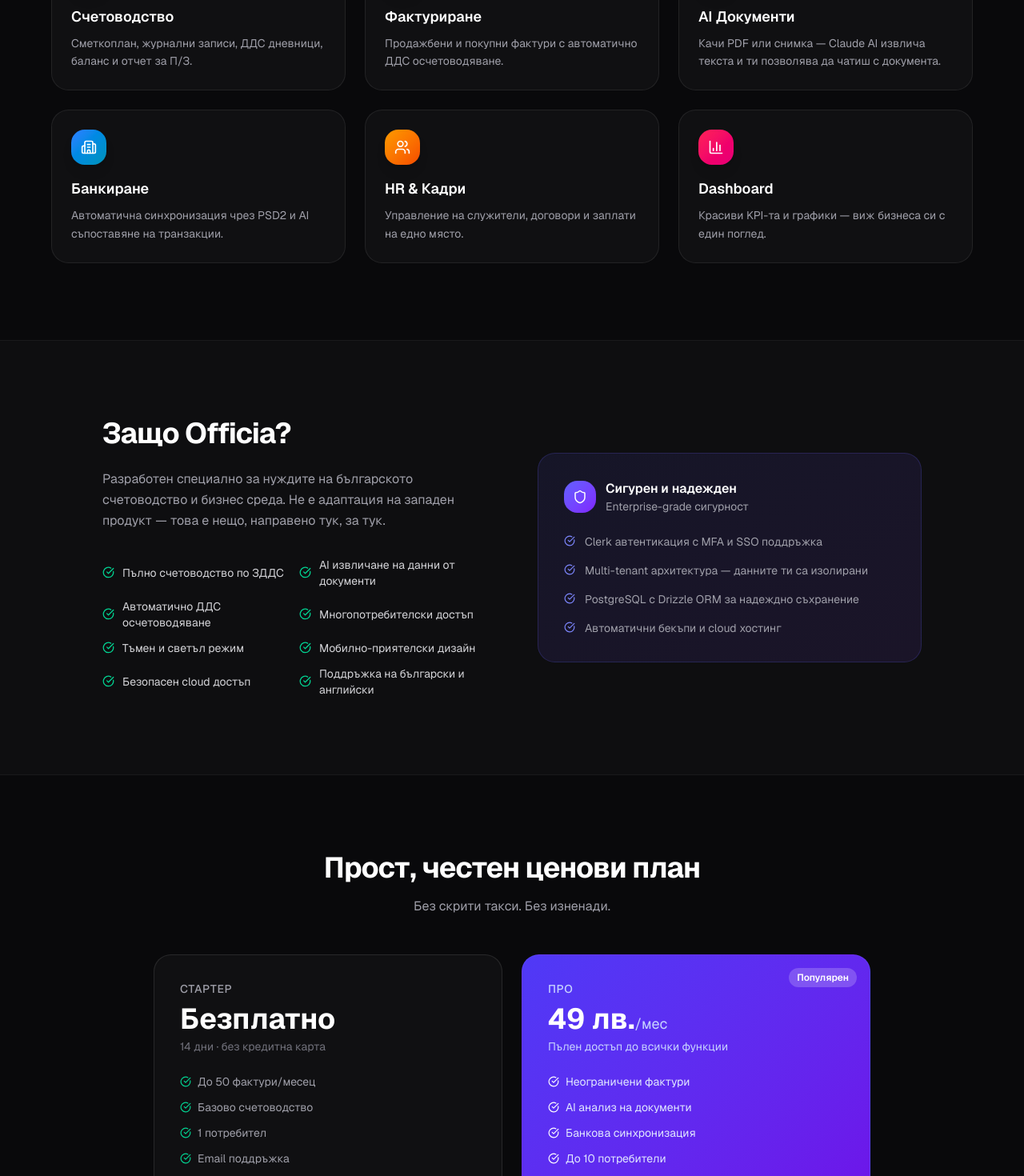
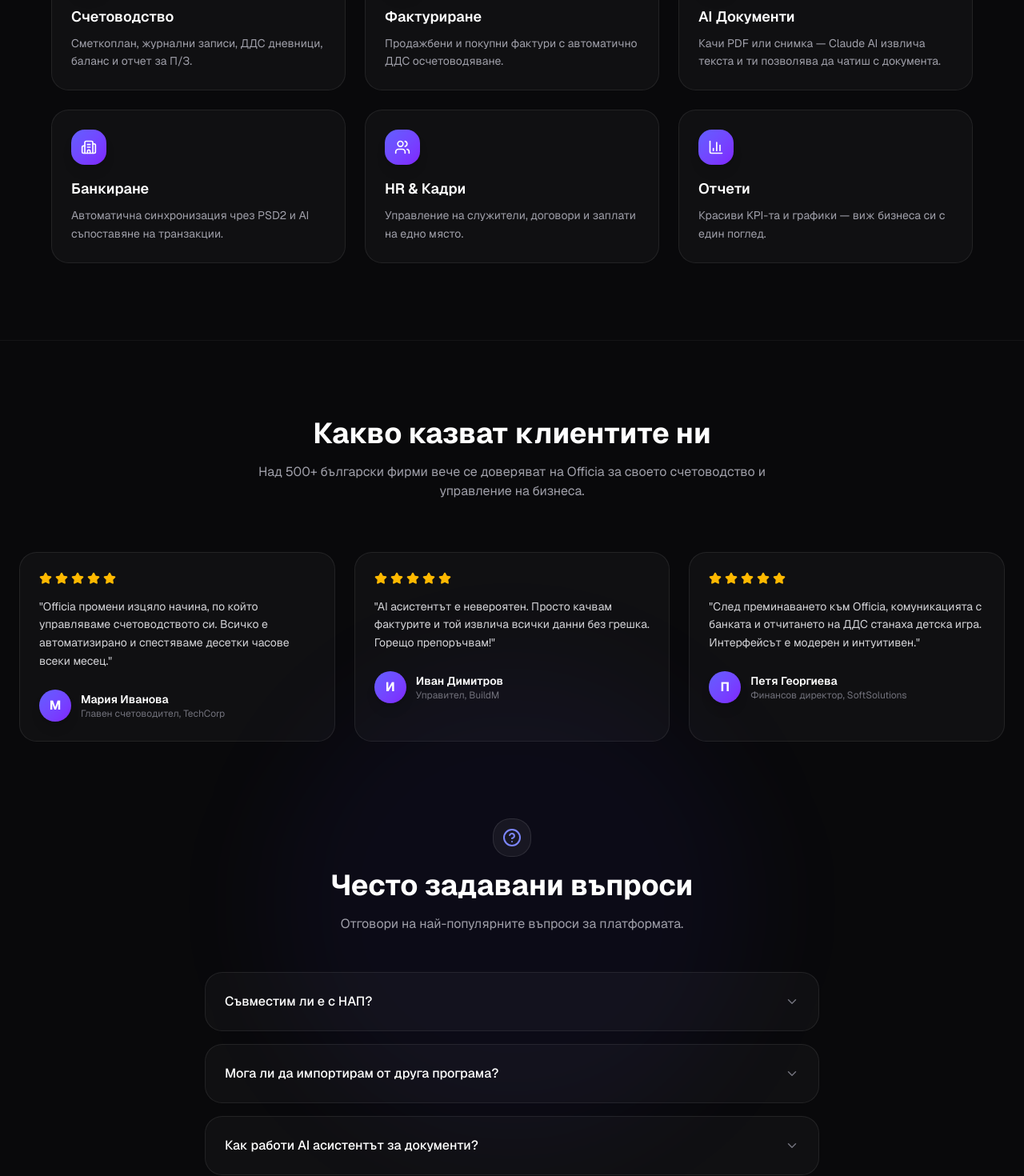
Before and after one commit to lukezester-ai/officia, a Next.js app: page /login in a window 1280 px wide. Shown: the part 1330-2800 px from the top of the page at 80% size. Built offline with nearby package versions, Linux system fonts and the light colour scheme.

Commit message:
feat: add TestimonialsFaq to landing page and apply design feedback

```diff
--- a/src/app/[lang]/page.tsx
+++ b/src/app/[lang]/page.tsx
@@ -1,14 +1,15 @@
 // @ts-nocheck
 import Link from 'next/link';
 import { ArrowRight, CheckCircle, FileText, Brain, Building2, BarChart3, Shield, Zap, Users } from 'lucide-react';
+import TestimonialsFaq from '@/components/TestimonialsFaq';
 
 const features = [
   { icon: BarChart3, title: 'Счетоводство', desc: 'Сметкоплан, журнални записи, ДДС дневници, баланс и отчет за П/З.', color: 'from-indigo-500 to-violet-600', bg: 'bg-indigo-50 dark:bg-indigo-950/30', iconCls: 'text-indigo-600' },
-  { icon: FileText, title: 'Фактуриране', desc: 'Продажбени и покупни фактури с автоматично ДДС осчетоводяване.', color: 'from-emerald-500 to-teal-600', bg: 'bg-emerald-50 dark:bg-emerald-950/30', iconCls: 'text-emerald-600' },
-  { icon: Brain, title: 'AI Документи', desc: 'Качи PDF или снимка — Claude AI извлича текста и ти позволява да чатиш с документа.', color: 'from-violet-500 to-fuchsia-600', bg: 'bg-violet-50 dark:bg-violet-950/30', iconCls: 'text-violet-600' },
-  { icon: Building2, title: 'Банкиране', desc: 'Автоматична синхронизация чрез PSD2 и AI съпоставяне на транзакции.', color: 'from-blue-500 to-cyan-600', bg: 'bg-blue-50 dark:bg-blue-950/30', iconCls: 'text-blue-600' },
-  { icon: Users, title: 'HR & Кадри', desc: 'Управление на служители, договори и заплати на едно място.', color: 'from-amber-500 to-orange-600', bg: 'bg-amber-50 dark:bg-amber-950/30', iconCls: 'text-amber-600' },
-  { icon: BarChart3, title: 'Dashboard', desc: 'Красиви KPI-та и графики — виж бизнеса си с един поглед.', color: 'from-rose-500 to-pink-600', bg: 'bg-rose-50 dark:bg-rose-950/30', iconCls: 'text-rose-600' },
+  { icon: FileText, title: 'Фактуриране', desc: 'Продажбени и покупни фактури с автоматично ДДС осчетоводяване.', color: 'from-indigo-500 to-violet-600', bg: 'bg-indigo-50 dark:bg-indigo-950/30', iconCls: 'text-indigo-600' },
+  { icon: Brain, title: 'AI Документи', desc: 'Качи PDF или снимка — Claude AI извлича текста и ти позволява да чатиш с документа.', color: 'from-indigo-500 to-violet-600', bg: 'bg-indigo-50 dark:bg-indigo-950/30', iconCls: 'text-indigo-600' },
+  { icon: Building2, title: 'Банкиране', desc: 'Автоматична синхронизация чрез PSD2 и AI съпоставяне на транзакции.', color: 'from-indigo-500 to-violet-600', bg: 'bg-indigo-50 dark:bg-indigo-950/30', iconCls: 'text-indigo-600' },
+  { icon: Users, title: 'HR & Кадри', desc: 'Управление на служители, договори и заплати на едно място.', color: 'from-indigo-500 to-violet-600', bg: 'bg-indigo-50 dark:bg-indigo-950/30', iconCls: 'text-indigo-600' },
+  { icon: BarChart3, title: 'Отчети', desc: 'Красиви KPI-та и графики — виж бизнеса си с един поглед.', color: 'from-indigo-500 to-violet-600', bg: 'bg-indigo-50 dark:bg-indigo-950/30', iconCls: 'text-indigo-600' },
 ];
 
 const benefits = [
@@ -81,7 +82,7 @@
               { n: '100%', l: 'Съответствие ЗДДС' },
               { n: 'AI', l: 'Анализ на документи' },
               { n: 'PSD2', l: 'Банкова синхронизация' },
-              { n: '∞', l: 'Фактури и записи' },
+              { n: '10 000+', l: 'Обработени фактури' },
             ].map(s => (
               <div key={s.n} className="text-center">
                 <div className="text-3xl font-bold bg-gradient-to-r from-indigo-400 to-violet-400 bg-clip-text text-transparent mb-1">{s.n}</div>
@@ -111,6 +112,8 @@
           </div>
         </div>
       </section>
+
+      <TestimonialsFaq />
 
       <section className="py-24 px-6 bg-white/2 border-y border-white/5">
         <div className="max-w-5xl mx-auto">
--- /dev/null
+++ b/src/components/TestimonialsFaq.tsx
@@ -0,0 +1,113 @@
+import { Star, ChevronDown, HelpCircle } from "lucide-react";
+
+const testimonials = [
+  {
+    quote: "Officia промени изцяло начина, по който управляваме счетоводството си. Всичко е автоматизирано и спестяваме десетки часове всеки месец.",
+    name: "Мария Иванова",
+    role: "Главен счетоводител, TechCorp",
+    avatar: "M"
+  },
+  {
+    quote: "AI асистентът е невероятен. Просто качвам фактурите и той извлича всички данни без грешка. Горещо препоръчвам!",
+    name: "Иван Димитров",
+    role: "Управител, BuildM",
+    avatar: "И"
+  },
+  {
+    quote: "След преминаването към Officia, комуникацията с банката и отчитането на ДДС станаха детска игра. Интерфейсът е модерен и интуитивен.",
+    name: "Петя Георгиева",
+    role: "Финансов директор, SoftSolutions",
+    avatar: "П"
+  }
+];
+
+const faqs = [
+  {
+    question: "Съвместим ли е с НАП?",
+    answer: "Абсолютно! Officia генерира всички необходими ДДС дневници и справки-декларации във формат, готов за директно подаване в портала на НАП."
+  },
+  {
+    question: "Мога ли да импортирам от друга програма?",
+    answer: "Да, поддържаме импорт на начални салда, номенклатури и контрагенти чрез Excel/CSV файлове, за да направим миграцията ви максимално лесна."
+  },
+  {
+    question: "Как работи AI асистентът за документи?",
+    answer: "AI асистентът анализира вашите PDF или сканирани фактури, разпознава ключови данни като суми, дати и контрагенти, и автоматично подготвя счетоводните записи."
+  },
+  {
+    question: "Мога ли да използвам Officia за множество фирми?",
+    answer: "Да, системата поддържа мулти-тенант архитектура. Можете лесно да превключвате между различни фирми (работни пространства) от един и същи профил."
+  },
+  {
+    question: "Сигурни ли са данните ми?",
+    answer: "Използваме Enterprise-grade сигурност с криптиране на данните в покой и при пренос, ежедневни бекъпи и стриктен контрол на достъпа чрез Clerk."
+  },
+  {
+    question: "Има ли безплатен тестов период?",
+    answer: "Да, предлагаме 14-дневен безплатен пробен период, в който можете да тествате всички функционалности на платформата без обвързване."
+  }
+];
+
+export default function TestimonialsFaq() {
+  return (
+    <section className="py-24 px-6 bg-zinc-950 border-y border-white/5 relative overflow-hidden">
+      {/* Background glow */}
+      <div className="absolute top-1/2 left-1/2 -translate-x-1/2 -translate-y-1/2 w-[600px] h-[600px] bg-indigo-600/5 rounded-full blur-3xl pointer-events-none" />
+
+      <div className="max-w-7xl mx-auto relative z-10">
+        {/* Testimonials */}
+        <div className="mb-24">
+          <div className="text-center mb-16">
+            <h2 className="text-3xl md:text-4xl font-bold mb-4">Какво казват клиентите ни</h2>
+            <p className="text-zinc-400 max-w-2xl mx-auto">Над 500+ български фирми вече се доверяват на Officia за своето счетоводство и управление на бизнеса.</p>
+          </div>
+
+          <div className="grid grid-cols-1 md:grid-cols-3 gap-6">
+            {testimonials.map((t, i) => (
+              <div key={i} className="bg-white/3 border border-white/8 rounded-2xl p-6 hover:bg-white/5 transition-colors">
+                <div className="flex items-center gap-1 mb-4 text-amber-400">
+                  {[...Array(5)].map((_, j) => <Star key={j} size={16} fill="currentColor" />)}
+                </div>
+                <p className="text-zinc-300 text-sm leading-relaxed mb-6">"{t.quote}"</p>
+                <div className="flex items-center gap-3">
+                  <div className="w-10 h-10 rounded-full bg-gradient-to-br from-indigo-500 to-violet-600 flex items-center justify-center font-bold text-white shadow-lg">
+                    {t.avatar}
+                  </div>
+                  <div>
+                    <div className="text-sm font-semibold text-white">{t.name}</div>
+                    <div className="text-xs text-zinc-500">{t.role}</div>
+                  </div>
+                </div>
+              </div>
+            ))}
+          </div>
+        </div>
+
+        {/* FAQ */}
+        <div className="max-w-3xl mx-auto">
+          <div className="text-center mb-12">
+            <div className="w-12 h-12 bg-white/5 border border-white/10 rounded-2xl flex items-center justify-center mx-auto mb-4">
+              <HelpCircle size={24} className="text-indigo-400" />
+            </div>
+            <h2 className="text-3xl md:text-4xl font-bold mb-4">Често задавани въпроси</h2>
+            <p className="text-zinc-400">Отговори на най-популярните въпроси за платформата.</p>
+          </div>
+
+          <div className="space-y-4">
+            {faqs.map((faq, i) => (
+              <details key={i} className="group bg-white/3 border border-white/8 rounded-2xl overflow-hidden [&_summary::-webkit-details-marker]:hidden">
+                <summary className="flex items-center justify-between cursor-pointer p-6 font-medium text-white hover:bg-white/5 transition-colors">
+                  {faq.question}
+                  <ChevronDown size={18} className="text-zinc-500 transition-transform group-open:rotate-180" />
+                </summary>
+                <div className="px-6 pb-6 text-sm text-zinc-400 leading-relaxed">
+                  {faq.answer}
+                </div>
+              </details>
+            ))}
+          </div>
+        </div>
+      </div>
+    </section>
+  );
+}
```
